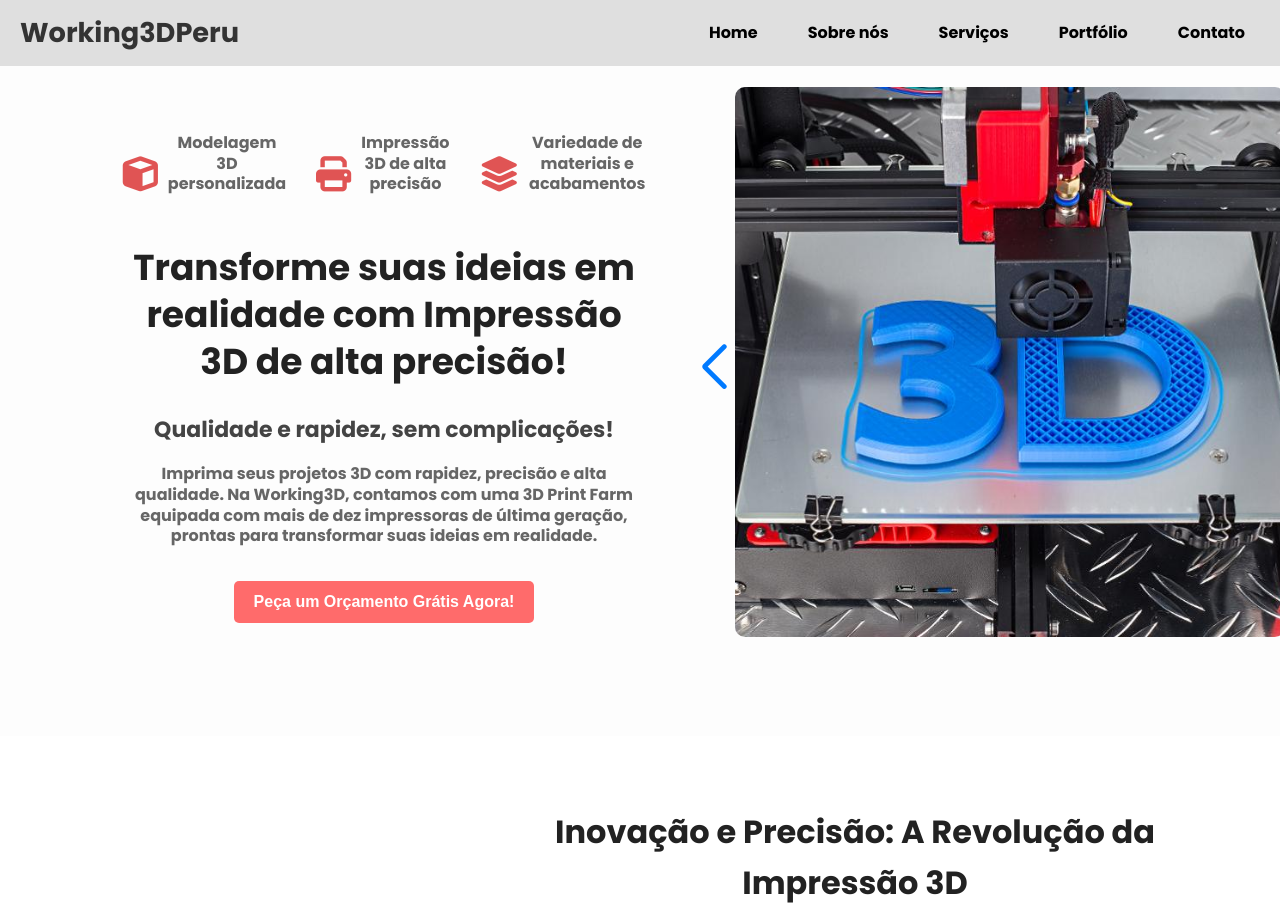
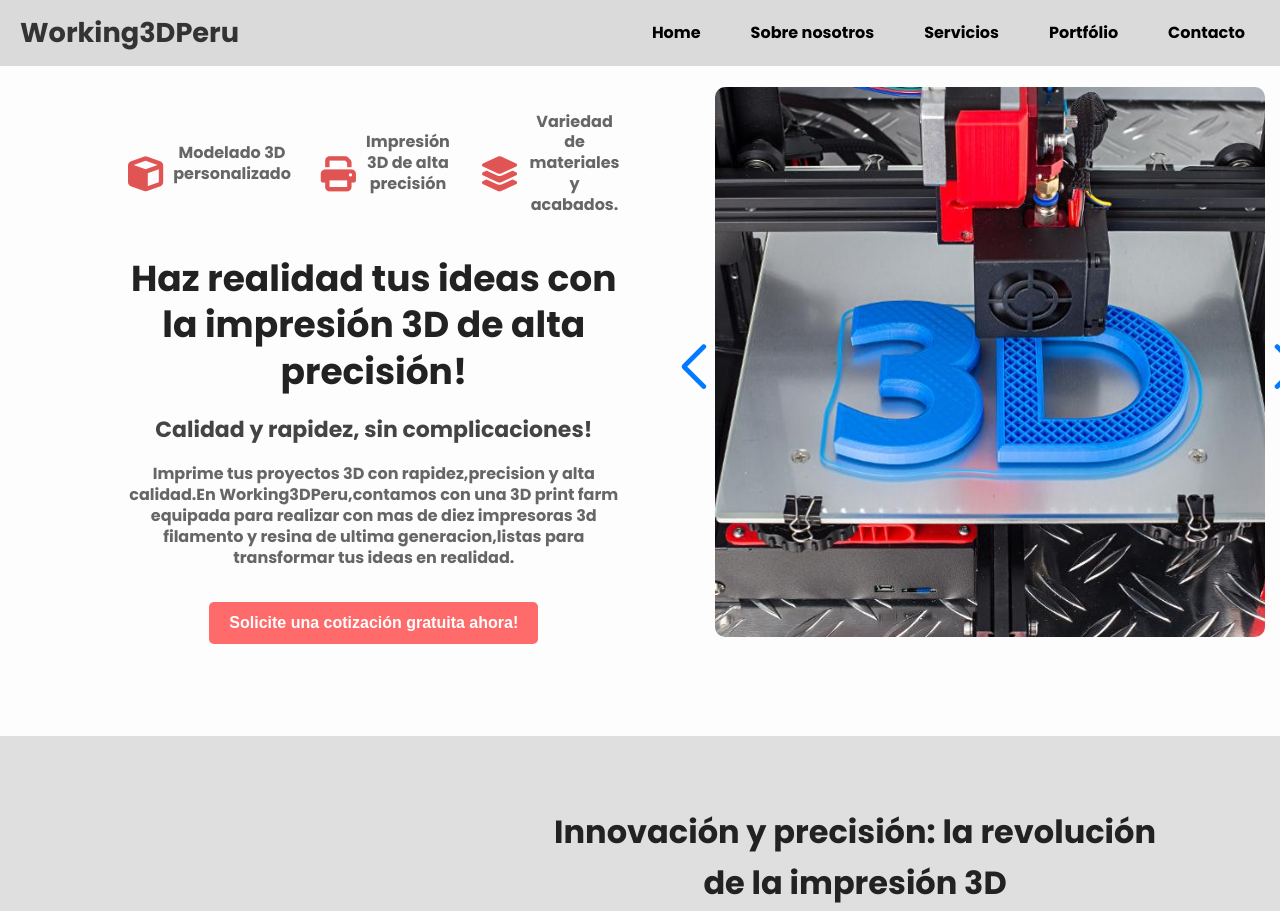
Before and after one commit to Antoniojrsales/landing_page_impression3D, a plain HTML site: page index.html in a window 1280 px wide. Shown: the top 911 px of the page. Drawn offline with nearby package versions, Linux system fonts and the light colour scheme.

Commit message:
atualizando lingua

```diff
--- a/css/style.css
+++ b/css/style.css
@@ -3,7 +3,7 @@
 :root{
     --text-color-white:#ffffff;
     --text-color-black:#000000;
-    --bg-color-01:#dfdfdf;
+    --bg-color-01:#dadada;
     --color-00:#0000001a;
     --color-03:#471b96;
     --color-04:#c0c0c0;
@@ -131,7 +131,7 @@ header{
     gap: 10px;
     font-size: 1.2rem;
     color: #333;
-    margin-bottom: 30px;
+    margin-bottom: 20px;
 }
 
 .benefit i {
@@ -147,7 +147,7 @@ header{
     font-size: 36px;
     font-weight: bold;
     color: #222;
-    margin-bottom: 30px;
+    margin-bottom: 20px;
 
 }
 
@@ -192,6 +192,7 @@ header{
     gap: 50px;
     height: auto;
     text-align: center;
+    background: var(--color-00);
 }
 
 .about-photo img {
--- a/index.html
+++ b/index.html
@@ -16,36 +16,36 @@
         <nav class="nav">
             <ul>
                 <li><a href="#hero">Home</a></li>
-                <li><a href="#about">Sobre nós</a></li>
-                <li><a href="#service">Serviços</a></li>
+                <li><a href="#about">Sobre nosotros</a></li>
+                <li><a href="#service">Servicios</a></li>
                 <li><a href="#portfolio">Portfólio</a></li>
-                <li><a href="#contact">Contato</a></li>
+                <li><a href="#contact">Contacto</a></li>
             </ul>
         </nav>
     </header>
     <!-- Hero -->
-    <section class="hero">
+    <section class="hero" id="hero">
         <div class="left-section">
             <div class="hero-benefits">
                 <div class="benefit">
                     <i class="fas fa-cube"></i>
-                    <p>Modelagem 3D personalizada</p>
+                    <p>Modelado 3D personalizado</p>
                 </div>
                 <div class="benefit">
                     <i class="fas fa-print"></i>
-                    <p>Impressão 3D de alta precisão</p>
+                    <p>Impresión 3D de alta precisión</p>
                 </div>
                 <div class="benefit">
                     <i class="fas fa-layer-group"></i>
-                    <p>Variedade de materiais e acabamentos</p>
+                    <p>Variedad de materiales y acabados.</p>
                 </div>
             </div>
 
             <section class="content">
-                <h1>Transforme suas ideias em realidade com Impressão 3D de alta precisão!</h1>
-                <h2>Qualidade e rapidez, sem complicações!</h2>
-                <p>Imprima seus projetos 3D com rapidez, precisão e alta qualidade. Na Working3D, contamos com uma 3D Print Farm equipada com mais de dez impressoras de última geração, prontas para transformar suas ideias em realidade.</p>
-                <button class="btn">Peça um Orçamento Grátis Agora!</button>
+                <h1>Haz realidad tus ideas con la impresión 3D de alta precisión!</h1>
+                <h2>Calidad y rapidez, sin complicaciones!</h2>
+                <p>Imprime tus proyectos 3D con rapidez,precision y alta calidad.En Working3DPeru,contamos con una 3D print farm equipada para realizar   con mas de diez impresoras 3d filamento y resina de ultima generacion,listas para transformar tus ideas en realidad.</p>
+                <button class="btn">Solicite una cotización gratuita ahora!</button>
             </section>
         </div>
 
@@ -72,16 +72,16 @@
 
         <div class="box-about">
             <div class="section-subtitle">
-                <h2>Inovação e Precisão: A Revolução da Impressão 3D</h2>
+                <h2>Innovación y precisión: la revolución de la impresión 3D</h2>
                 <h4>
-                    Na Working3D, transformamos ideias em realidade com tecnologia de ponta! Fundada em [ANO DE FUNDAÇÃO], nossa empresa é formada por uma equipe dedicada de [NÚMERO DE PESSOAS] especialistas em impressão 3D, design e engenharia de produtos. Com uma infraestrutura moderna e equipamentos de última geração, garantimos peças de alta qualidade para diversos setores, como engenharia, arquitetura, saúde e muito mais.
+                    En Working3DPeru convertimos las ideas en realidad con tecnología de punta! Fundada en 2016, nuestra empresa está formada por un equipo dedicado de expertos en impresión 3D, diseño de productos e ingeniería. Con una infraestructura moderna y equipos de última generación, garantizamos repuestos de alta calidad para diversos sectores, como ingeniería, arquitectura, salud y mucho más.
                     <br><br>
-                    Nosso compromisso é levar inovação e qualidade ao seu projeto, garantindo precisão e eficiência em cada impressão, permitindo que você materialize seus projetos com rapidez, precisão e excelência.
+                    Nuestro compromiso es aportar innovación y calidad a tu proyecto, asegurando precisión y eficiencia en cada impresión, permitiéndote materializar tus proyectos con rapidez, precisión y excelencia.
                 </h4>
 
                 <div class="btn-container">
                     <div>
-                        <button class="btn">Peça um Orçamento Grátis Agora!</button>
+                        <button class="btn">Solicite una cotización gratuita ahora!</button>
                     </div>
                 </div>
             </div>
```
